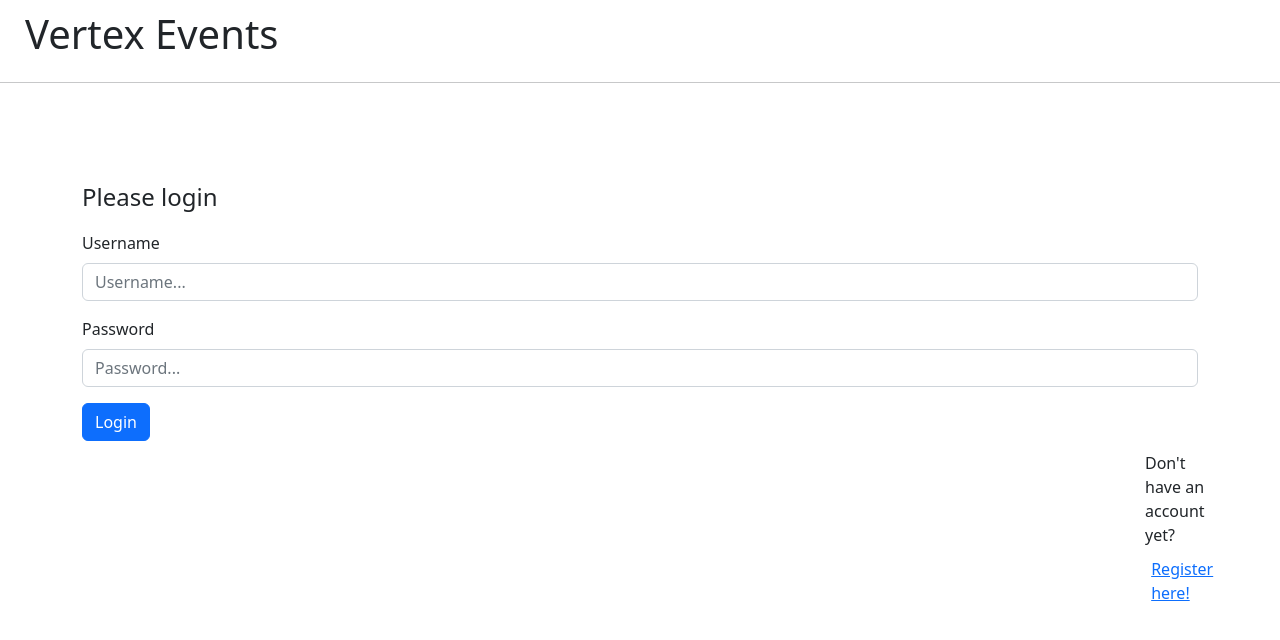
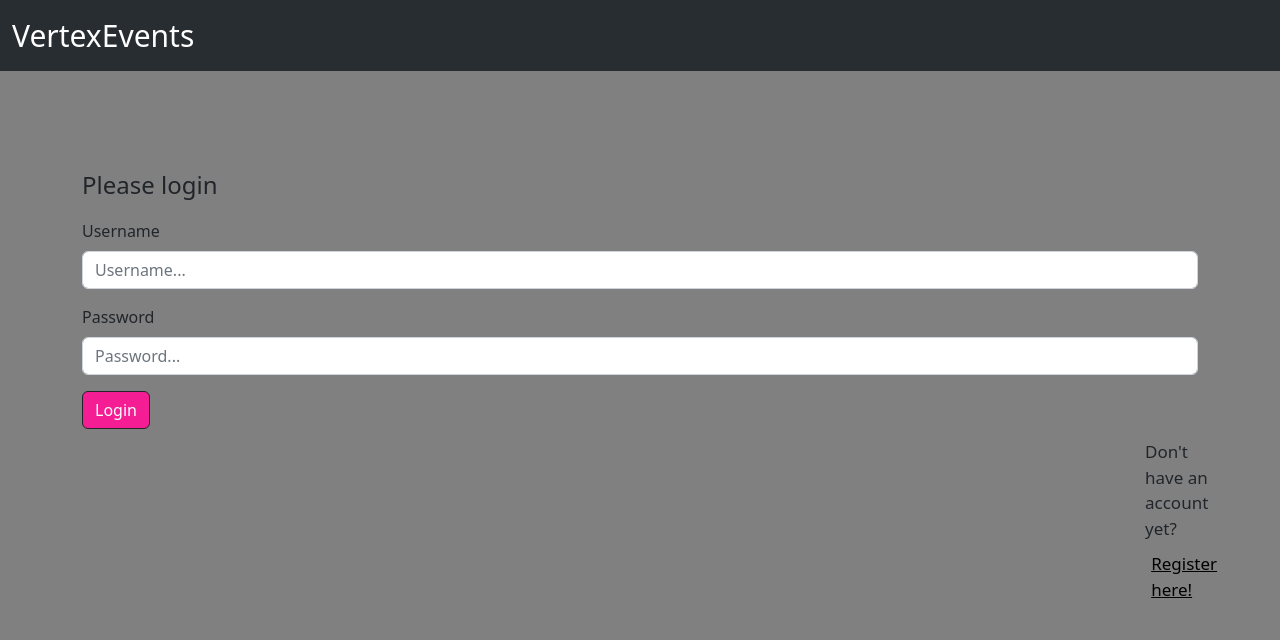
Before and after one commit to dzenimed/Events-Web-App, a PHP site: page /Events-Web-App/login.html in a window 1280 px wide. Shown: the top 640 px of the page. Run offline with PHP 8.4, Linux system fonts and the light colour scheme.

Commit message:
changing the design

```diff
--- a/login.html
+++ b/login.html
@@ -1,15 +1,5 @@
 <!DOCTYPE html>
 <html lang="en" dir="ltr">
-
-<h1>Vertex Events
-  <style>
-  h1 {
-    padding-left: 25px;
-    padding-top: 10px;
-  }
-  </style>
-</h1>
-  <hr class="my-4">
 
 <head>
   <meta charset="utf-8">
@@ -24,7 +14,13 @@
   </style>
 </head>
 
-<body>
+<body style="background-color:grey;">
+  <nav style="background-color: #282d32;" class="navbar navbar-expand-lg">
+    <div class="container-fluid">
+      <a style="position: relative; left: -500px; color: white; font-size: 30px;"class="navbar-brand" href="index.html">VertexEvents</a>
+    </div>
+    </div>
+  </nav>
   <main>
     <div class="container marketing" style="margin-top:100px;">
       <!-- Three columns of text below the carousel -->
@@ -40,7 +36,7 @@
             <label class="form-label">Password</label>
             <input type="password" name="password" class="form-control" placeholder="Password..." required>
           </div>
-          <button type="submit" class="btn btn-primary">Login</button>
+          <button style="background-color: #F51D93;" type="submit" class="btn btn-dark">Login</button>
         </form>
       </div>
       <p>Don't have an account yet?
@@ -51,6 +47,7 @@
             margin: 10px;
             padding-left: 1053px;
             display: inline;
+            font-size: 17px;
           }
         </style>
       </p>
@@ -61,11 +58,16 @@
             padding-left: 500px;
             display: inline;
             width: 49%;
+            font-style: bold;
+            font-size: 17px;
+            color: black;
           }
         </style>
       </a>
     </div>
   </main>
+
+
   <script src="js/jquery-3.6.0.min.js"></script>
   <script src="js/bootstrap.bundle.min.js"></script>
   <script src="js/jquery.validate.min.js"></script>
--- a/styles.css
+++ b/styles.css
@@ -53,7 +53,7 @@
   font-size: 1.8em;
   font-weight: 800;
   margin-bottom: 5px;
-  color: #F51D93;
+
 }
 
 .cardd-info p {
@@ -204,6 +204,8 @@ form {
 
 #search {
   width: 500px;
+  position: relative;
+  left: 100px;
 }
 /* search{
 	position: relative;
```
Also changed, not shown: index.html (+12 -17 lines).
